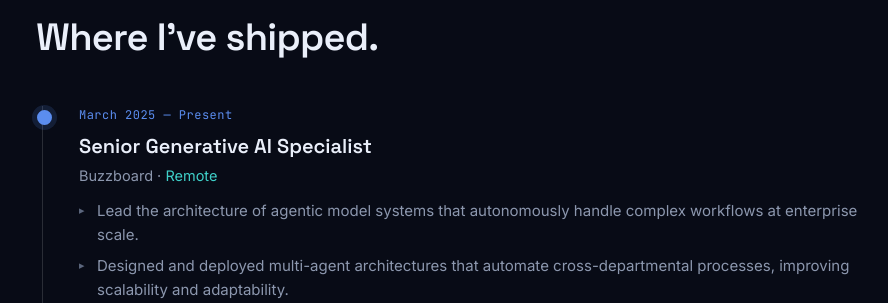
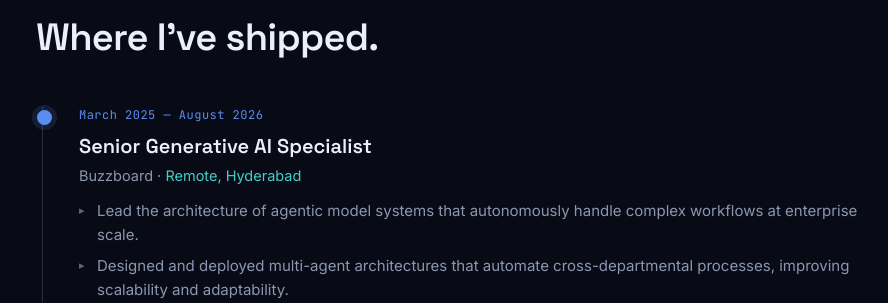
Before and after one commit to EshantDazz/Eshant_Portfolio, a FastAPI app: page / in a window 1280 px wide. Shown: the part 1587-1890 px from the top of the page, without its empty margins (328-1216 px from the left). Run offline with FastAPI, Linux system fonts and the light colour scheme; parts of the project's set-up code (start-up, migrations or seed data) failed here and were passed over.

Commit message:
update home

```diff
--- a/app/templates/homepage.html
+++ b/app/templates/homepage.html
@@ -443,9 +443,9 @@
       <h2 class="sec reveal">Where I've shipped.</h2>
       <div class="timeline reveal" style="margin-top:38px">
         <div class="tl-item cur">
-          <div class="tl-date">March 2025 — Present</div>
+          <div class="tl-date">March 2025 — August 2026</div>
           <div class="tl-role">Senior Generative AI Specialist</div>
-          <div class="tl-co">Buzzboard · <span>Remote</span></div>
+          <div class="tl-co">Buzzboard · <span>Remote, Hyderabad</span></div>
           <ul>
             <li>Lead the architecture of agentic model systems that autonomously handle complex workflows at enterprise scale.</li>
             <li>Designed and deployed multi-agent architectures that automate cross-departmental processes, improving scalability and adaptability.</li>
@@ -636,6 +636,7 @@
           <h4 style="font-family:var(--mono);font-size:12px;letter-spacing:.1em;text-transform:uppercase;color:var(--faint);margin:36px 0 18px">Languages</h4>
           <div class="langs">
             <div class="lang-row"><span class="name">English</span><div style="display:flex;align-items:center;gap:12px"><span class="lvl">Professional working proficiency</span><div class="pips"><i class="pip on"></i><i class="pip on"></i><i class="pip on"></i><i class="pip on"></i><i class="pip on"></i></div></div></div>
+            <div class="lang-row"><span class="name">German</span><div style="display:flex;align-items:center;gap:12px"><span class="lvl">Beginner (A1)</span><div class="pips"><i class="pip on"></i><i class="pip"></i><i class="pip"></i><i class="pip"></i><i class="pip"></i></div></div></div>
             <div class="lang-row"><span class="name">Hindi</span><div style="display:flex;align-items:center;gap:12px"><span class="lvl">Native proficiency</span><div class="pips"><i class="pip on"></i><i class="pip on"></i><i class="pip on"></i><i class="pip on"></i><i class="pip on"></i></div></div></div>
             <div class="lang-row"><span class="name">Bengali</span><div style="display:flex;align-items:center;gap:12px"><span class="lvl">Native proficiency</span><div class="pips"><i class="pip on"></i><i class="pip on"></i><i class="pip on"></i><i class="pip on"></i><i class="pip on"></i></div></div></div>
             <div class="lang-row"><span class="name">Assamese</span><div style="display:flex;align-items:center;gap:12px"><span class="lvl">Native proficiency</span><div class="pips"><i class="pip on"></i><i class="pip on"></i><i class="pip on"></i><i class="pip on"></i><i class="pip"></i></div></div></div>
```
